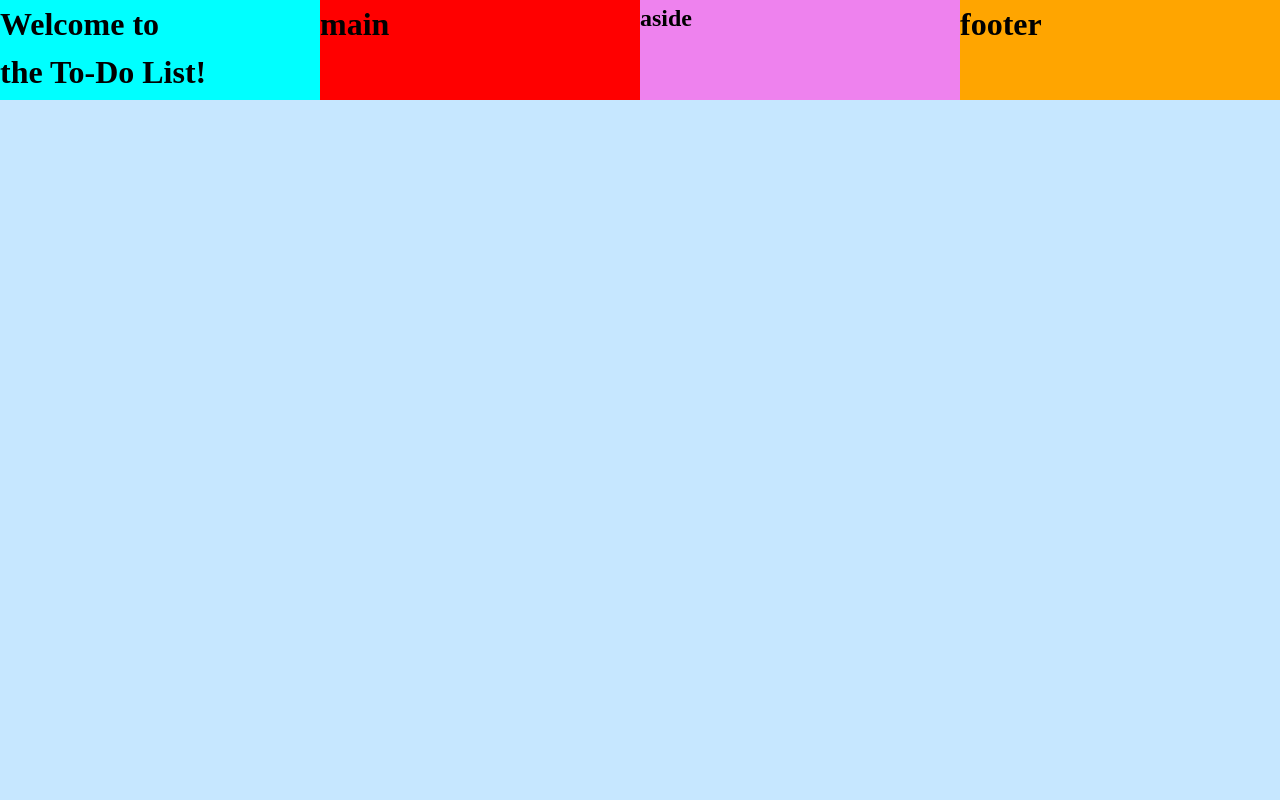
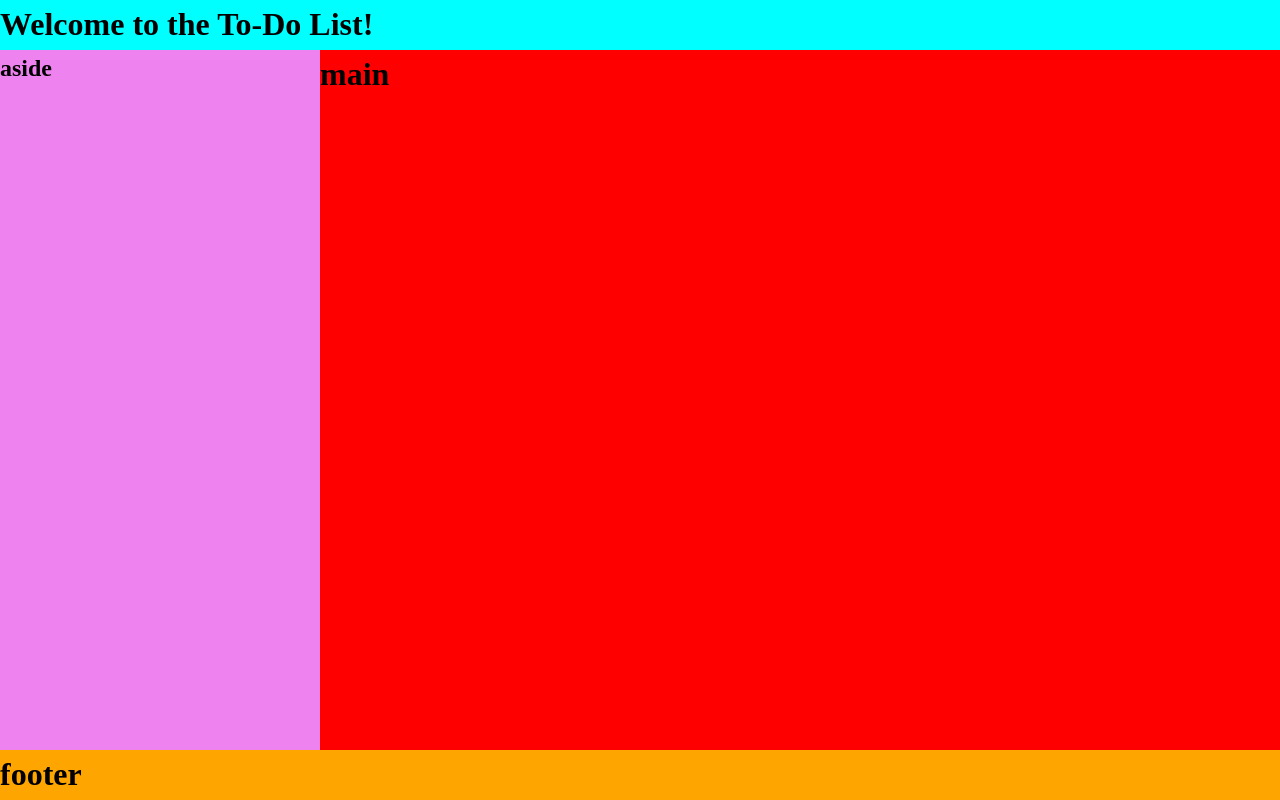
Before and after one commit to AnLaxina/to-do-list, a website built with webpack: page src/template.html in a window 1280 px wide. Built offline with nearby package versions, Linux system fonts and the light colour scheme.

Commit message:
Add grid layout

```diff
--- a/src/css/style.css
+++ b/src/css/style.css
@@ -4,30 +4,42 @@
     #FBFBFB (pretty much white)
     #FFDDAE (peach colour)
 */
+
+/* Full viewport height */
+html,
+body {
+    height: 100%;
+}
+
 body {
     display: grid;
     grid-template-columns: repeat(4, 1fr);
-    grid-template-rows: repeat(4, 1fr);
+    grid-template-rows: 50px 1fr 1fr 50px;
     background-color: #C6E7FF;
+    grid-template-areas:
+        "header header header header"
+        "sidebar main main main"
+        "sidebar main main main"
+        "footer footer footer footer"
 }
 
 /* For testing/designing with grid, I'll colour each semantic element to get a feel of the site */
 header {
     background-color: aqua;
-    height: 100px;
+    grid-area: header;
 }
 
 main {
     background-color: red;
-    height: 100px;
+    grid-area: main;
 }
 
 aside {
     background-color: violet;
-    height: 100px;
+    grid-area: sidebar;
 }
 
 footer {
     background-color: orange;
-    height: 100px;
+    grid-area: footer;
 }
```
